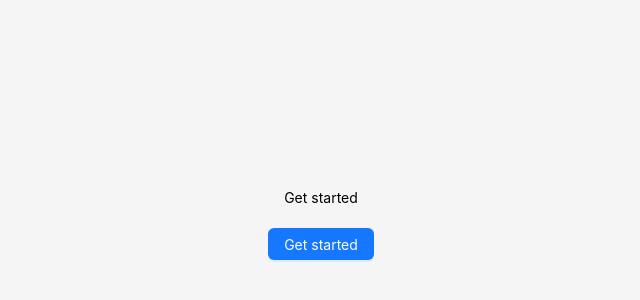
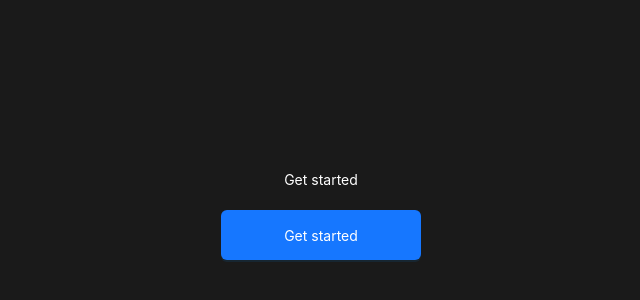
Before and after one commit to pawyparlo/fitmeet_hack, a React (Vite) app in the folder fitmeet_hack/: page / in a window 1280 px wide. Shown: the part 490-790 px from the top of the page, without its empty margins (319-959 px from the left). Built offline with nearby package versions, Linux system fonts and the light colour scheme.

Commit message:
jazda jazda

```diff
--- a/fitmeet_hack/src/pages/HelloPage.tsx
+++ b/fitmeet_hack/src/pages/HelloPage.tsx
@@ -1,11 +1,10 @@
-import React from "react";
 import { Layout, Row, Col, Button } from "antd";
 import "../styles/styles.scss";
 import "../styles/utils.scss";
 
 const HelloPage = () => {
   return (
-    <Layout className="hello-page-layout">
+    <Layout className="hello-page-layout" style={{ background: "transparent" }}>
       <Row>
         <Col span={24} className="center-horizontaly padding-bottom-20">
           Get started
@@ -13,7 +12,9 @@ const HelloPage = () => {
       </Row>
       <Row>
         <Col span={24} className="center-horizontaly">
-          <Button type="primary">Get started</Button>
+          <Button type="primary" className="hello-page-button">
+            Get started
+          </Button>
         </Col>
       </Row>
     </Layout>
--- a/fitmeet_hack/src/styles/styles.scss
+++ b/fitmeet_hack/src/styles/styles.scss
@@ -1,8 +1,11 @@
 @import url("reset.scss");
+@import url("utils.scss");
 
 body {
   background-color: #1a1a1a;
+  color: white;
 }
+
 .hello-page-layout {
     height: 100vh;
     display: flex;
@@ -14,3 +17,9 @@ body {
 .hello-page-bottom-space {
     height: 100vh;
 }
+
+.hello-page-button {
+    width: 200px;
+    height: 50px;
+
+}
```
